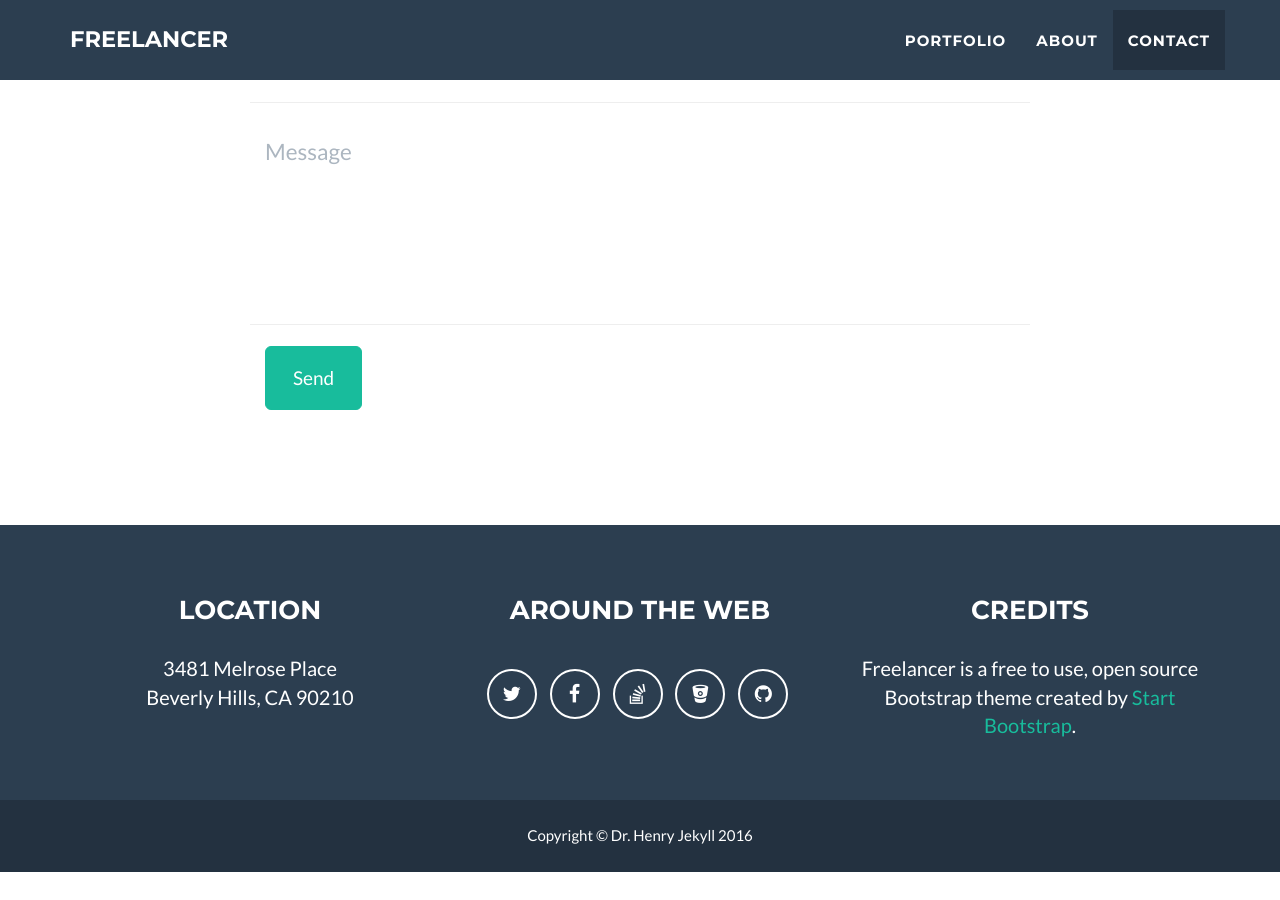
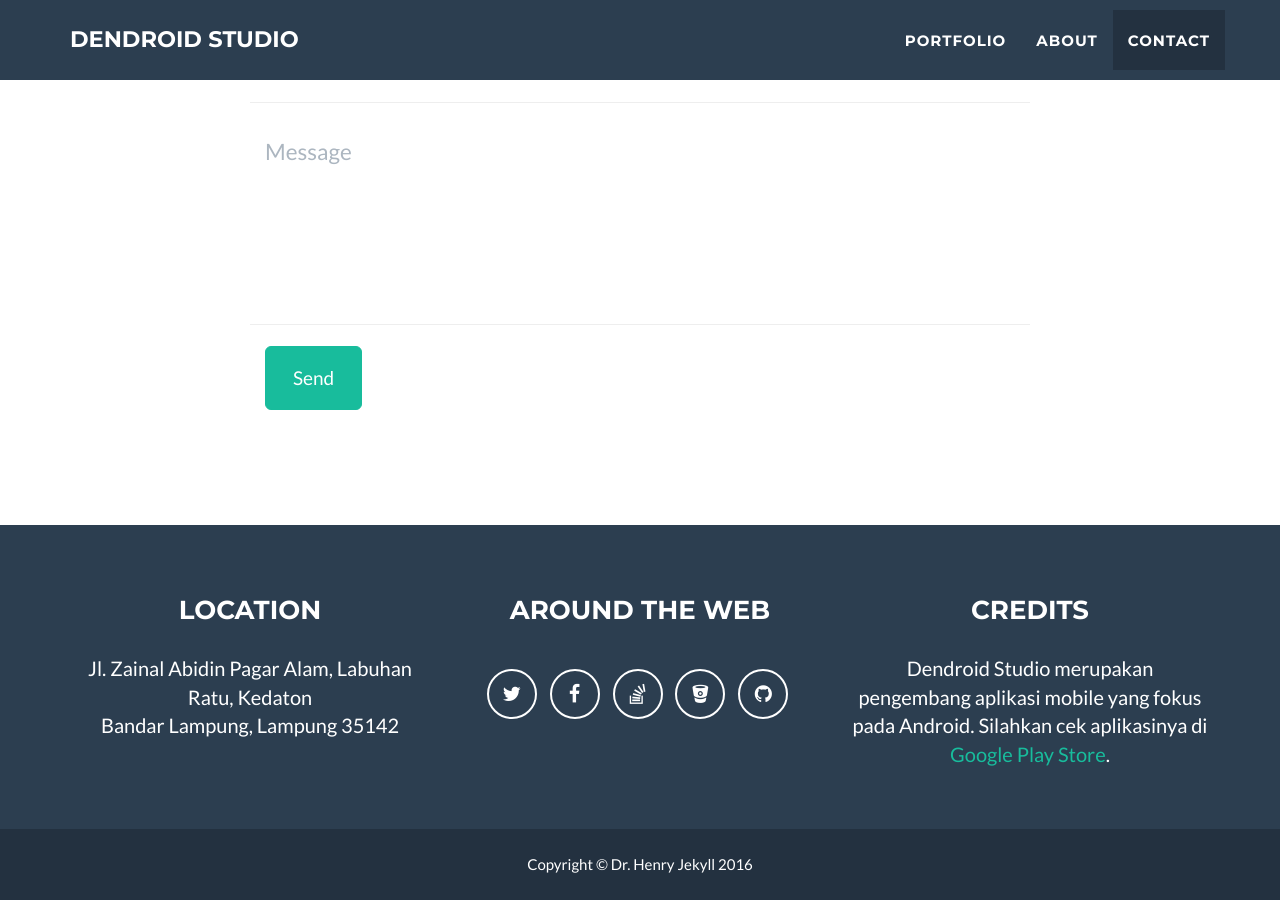
Before and after one commit to dendroidstudio/dendroidstudio.github.io, a Jekyll site: the page built from index.html, in a window 1280 px wide and 900 px high, scrolled down 2513 px. Built offline with Jekyll 4.4.1, drawn with Linux system fonts in a browser that asks for light colours; before the commit the page ends 3385 px from its top, so only the background shows below that; some of the changed text lies outside the part shown.

Commit message:
Update judul website

```diff
--- a/_config.yml
+++ b/_config.yml
@@ -1,10 +1,10 @@
 # Site settings
-title: Freelancer
-email: your-email@domain.com
-url: https://example.github.io
+title: Dendroid Studio
+email: dendroidstudio@gmail.com
+url: https://dendroidstudio.github.io
 description: "Write an awesome description for your new site here. You can edit this line in _config.yml. It will appear in your document head meta (for Google search results) and in your feed.xml site description."
-skills: "Web Developer - Graphic Artist - User Experience Designer"
-meta_author: LastName FirstName
+skills: "Web Developer - App Developer - Mobile Solution"
+meta_author: Deni Hermawan
 
 # Google webmaster tools
 google_verify:
@@ -51,11 +51,11 @@ social:
 
 # Postal address (add as many lines as necessary)
 address:
-  - line: 3481 Melrose Place
-  - line: Beverly Hills, CA 90210
+  - line: Jl. Zainal Abidin Pagar Alam, Labuhan Ratu, Kedaton
+  - line: Bandar Lampung, Lampung 35142
 
 # Credits content
-credits: 'Freelancer is a free to use, open source Bootstrap theme created by <a href="http://startbootstrap.com">Start Bootstrap</a>.'
+credits: 'Dendroid Studio merupakan pengembang aplikasi mobile yang fokus pada Android. Silahkan cek aplikasinya di <a href="https://play.google.com/store/apps/developer?id=Dendroid">Google Play Store</a>.'
 
 # Build settings
 markdown: kramdown
```
